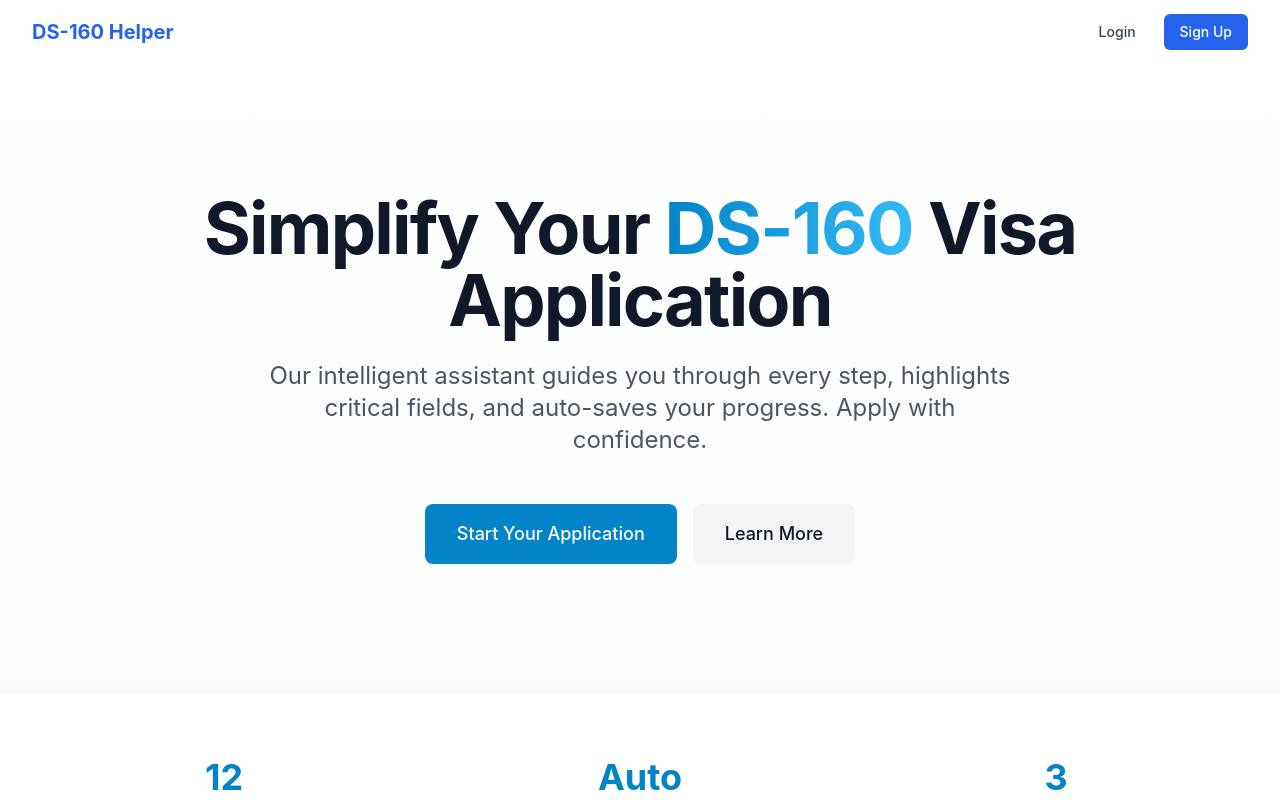
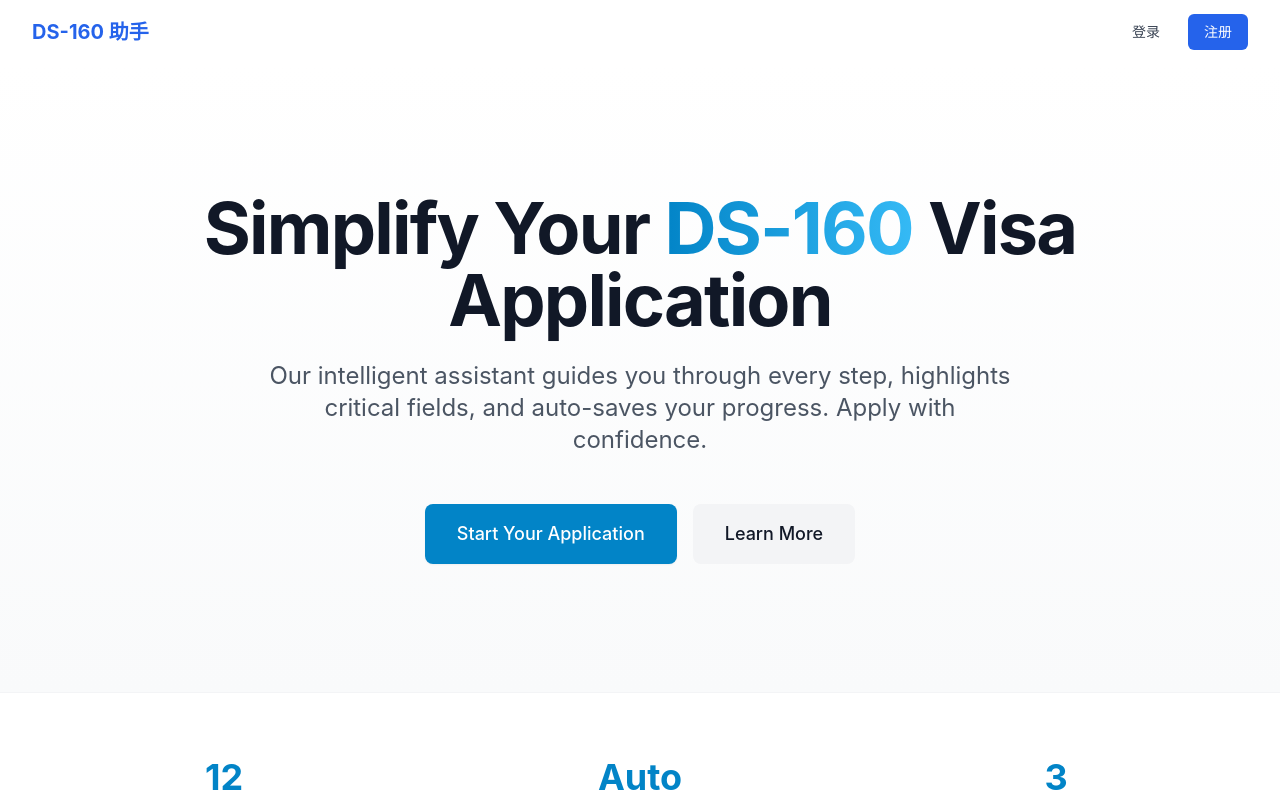
Before and after one commit to ruoqianfengshao/ds-160, a Nuxt app: page / in a window 1280 px wide. Shown: the top 800 px of the page. Built offline with nearby package versions, Linux system fonts and the light colour scheme; no server answers.

Commit message:
i18n: translate AppHeader to Chinese

```diff
--- a/components/AppHeader.vue
+++ b/components/AppHeader.vue
@@ -5,7 +5,7 @@
         <!-- Logo / Brand -->
         <div class="flex items-center">
           <NuxtLink to="/" class="text-xl font-bold text-blue-600">
-            DS-160 Helper
+            DS-160 助手
           </NuxtLink>
         </div>
 
@@ -15,14 +15,14 @@
             to="/dashboard"
             class="text-gray-700 hover:text-blue-600 px-3 py-2 rounded-md text-sm font-medium"
           >
-            Dashboard
+            仪表板
           </NuxtLink>
 
           <NuxtLink
             to="/profile"
             class="text-gray-700 hover:text-blue-600 px-3 py-2 rounded-md text-sm font-medium"
           >
-            Profile
+            个人资料
           </NuxtLink>
 
           <!-- User Info -->
@@ -34,7 +34,7 @@
               @click="handleLogout"
               class="text-sm text-gray-700 hover:text-red-600 px-3 py-2 rounded-md font-medium"
             >
-              Logout
+              退出登录
             </button>
           </div>
         </nav>
@@ -45,13 +45,13 @@
             to="/login"
             class="text-gray-700 hover:text-blue-600 px-3 py-2 rounded-md text-sm font-medium"
           >
-            Login
+            登录
           </NuxtLink>
           <NuxtLink
             to="/signup"
             class="bg-blue-600 text-white hover:bg-blue-700 px-4 py-2 rounded-md text-sm font-medium"
           >
-            Sign Up
+            注册
           </NuxtLink>
         </nav>
       </div>
@@ -76,7 +76,7 @@ onMounted(() => {
     // 尝试解析 JWT 获取邮箱（简单解码，不验证）
     try {
       const payload = JSON.parse(atob(token.value.split('.')[1]))
-      userEmail.value = payload.email || payload.sub || 'User'
+      userEmail.value = payload.email || payload.sub || '用户'
     } catch {
       // Fallback：调用 API 获取用户信息
       fetchUserInfo()
```
